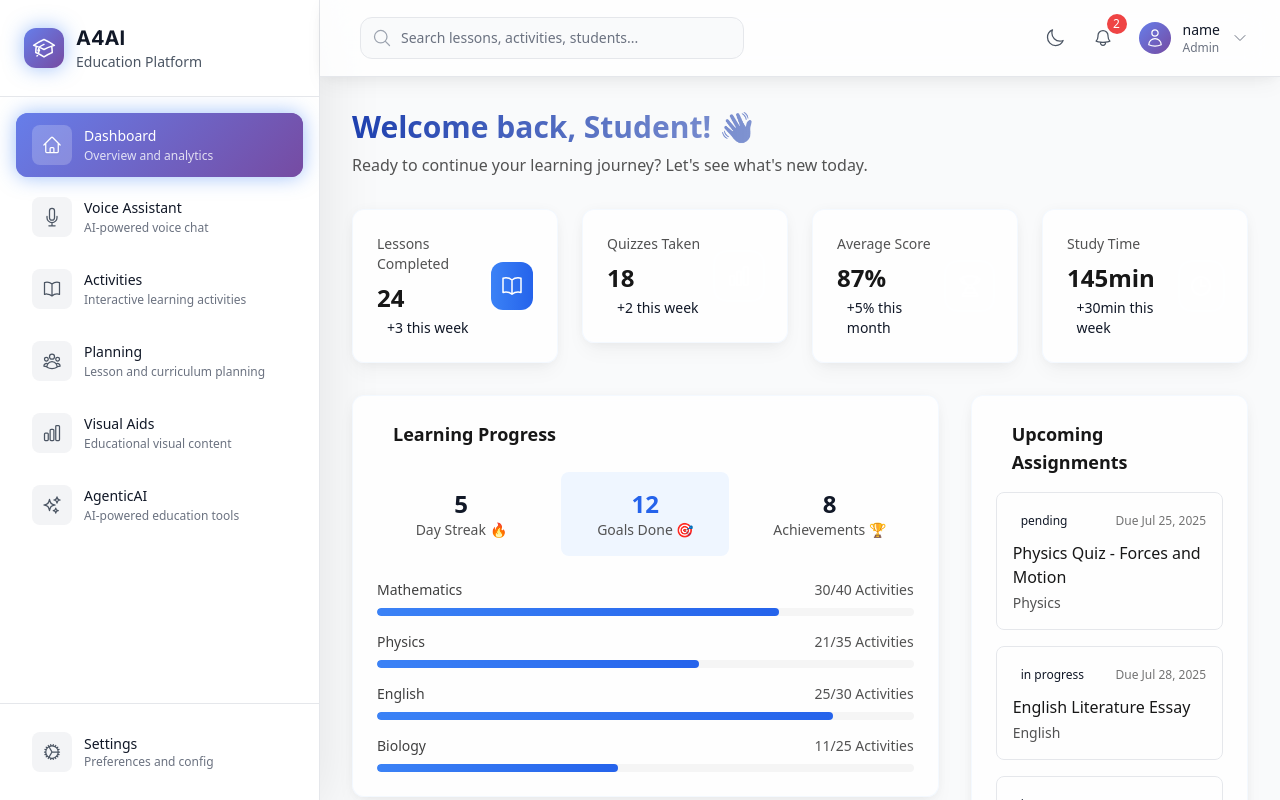
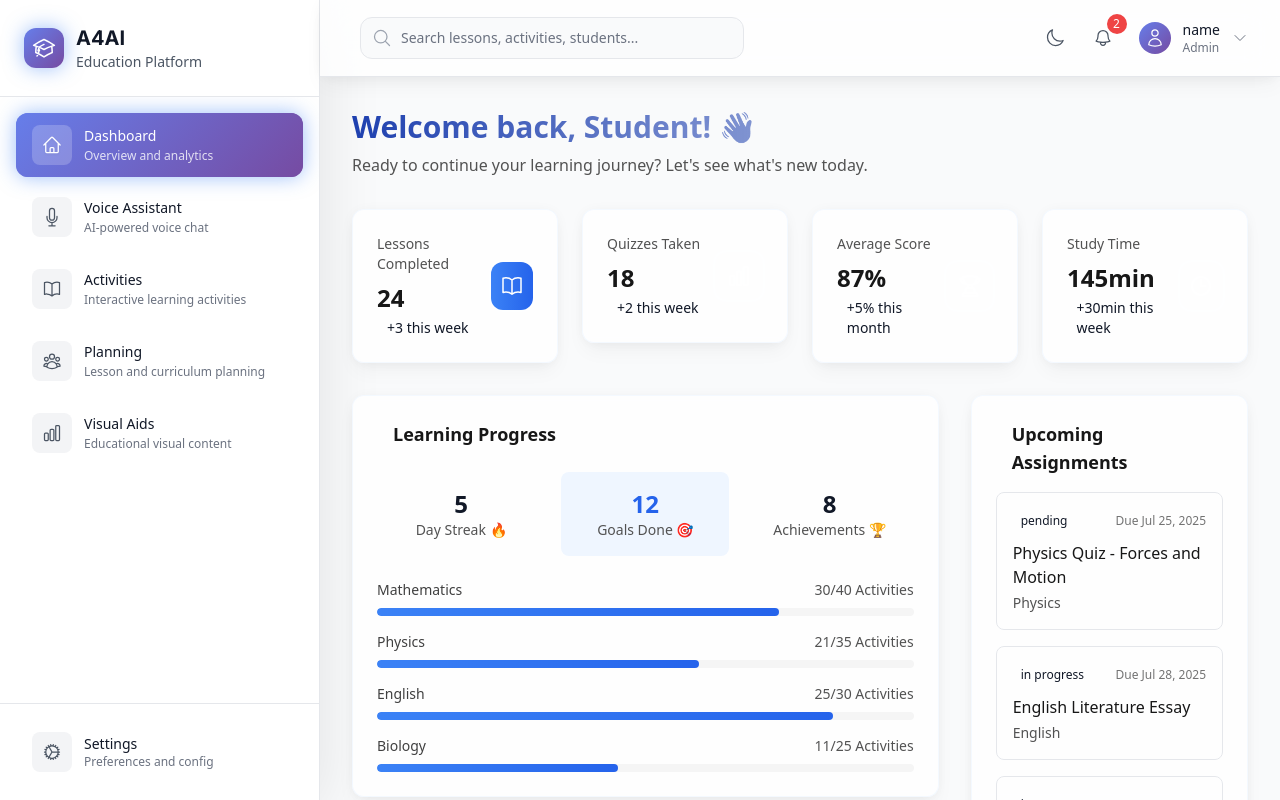
Before and after one commit to shubh-tharwani/A4AI-FRONTEND-NEW, a React (Vite) app: page /dashboard in a window 1280 px wide. Built offline with nearby package versions, Linux system fonts and the light colour scheme; sample sign-in values are in the browser's storage.

Commit message:
Revert "NOJIRA: modified navigation.ts"
This reverts commit 2051086ec3c3cff30d4b94a64d836844b9d7eeb6.

```diff
--- a/src/data/navigation.ts
+++ b/src/data/navigation.ts
@@ -6,18 +6,9 @@ import {
   DocumentTextIcon,
   UserGroupIcon,
   ChartBarIcon,
-  SparklesIcon,
 } from '@heroicons/react/24/outline';
 
-export interface NavigationItem {
-  name: string;
-  description: string;
-  href: string;
-  icon: any; // Using 'any' for HeroIcon components
-  requiredRoles?: ('student' | 'teacher' | 'admin')[];
-}
-
-export const navigationItems: NavigationItem[] = [
+export const navigationItems = [
   {
     name: 'Dashboard',
     description: 'Overview and analytics',
@@ -66,11 +57,4 @@ export const navigationItems: NavigationItem[] = [
     icon: ChartBarIcon,
     requiredRoles: ['teacher', 'admin'],
   },
-  {
-    name: 'AgenticAI',
-    description: 'AI-powered education tools',
-    href: '/agentic',
-    icon: SparklesIcon,
-    requiredRoles: ['teacher', 'admin'],
-  },
 ];
```
